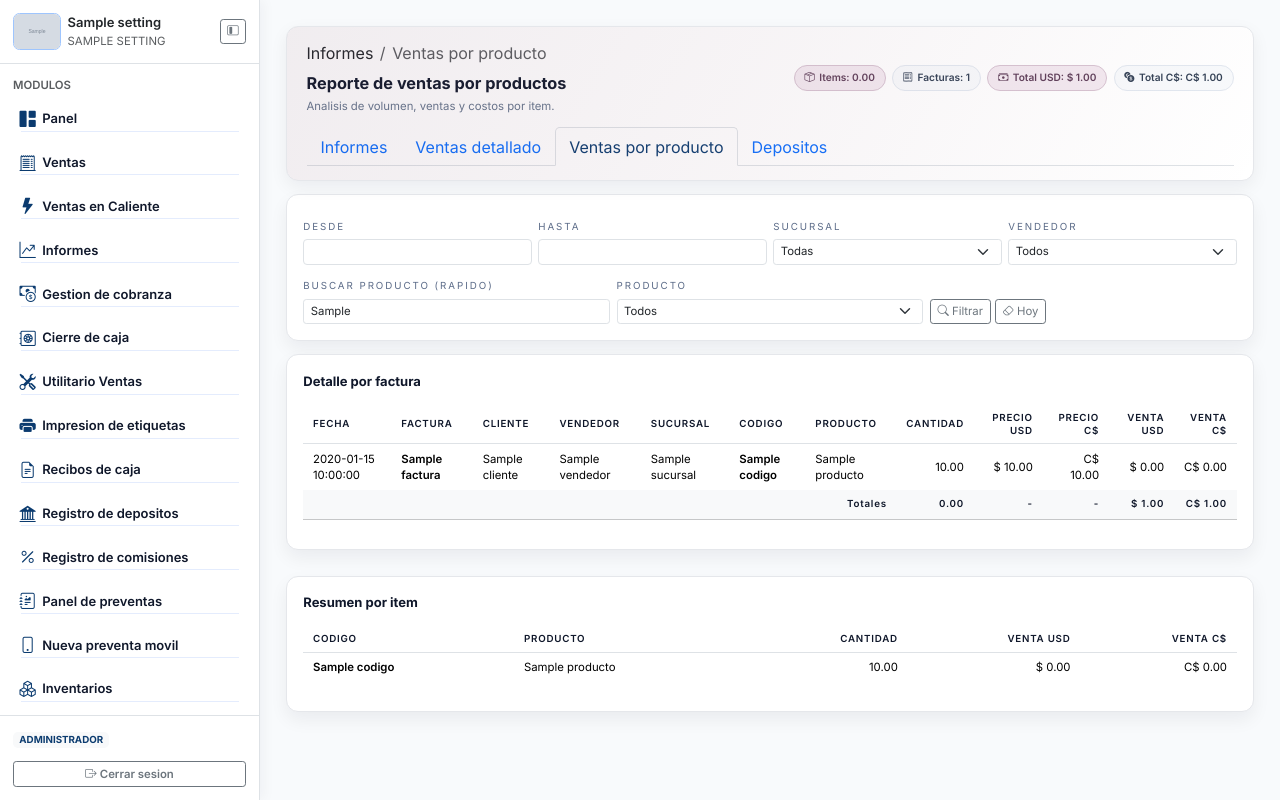
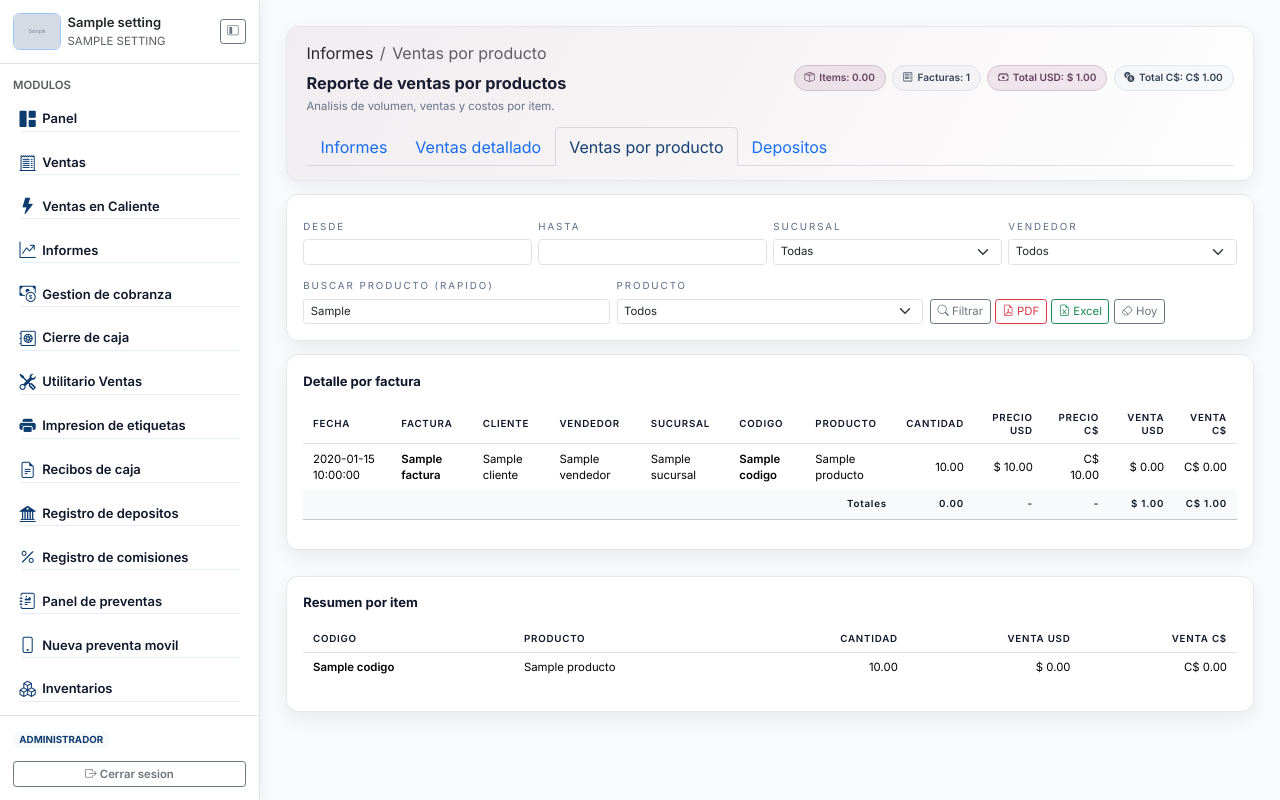
Before and after one commit to StoreOrange/hollypacas, a FastAPI app: template backend/app/templates/report_sales_products.html in a window 1280 px wide. Run offline with FastAPI, Linux system fonts and the light colour scheme; the template is opened without the code that fills it: most values are stand-ins (such as "Sample title", 1, 10 or a date in 2020); grey boxes marked "Sample" are stand-in pictures; some libraries are stand-ins or nearby versions.

Commit message:
feat: add pdf and excel export buttons in sales products report

```diff
--- a/backend/app/templates/report_sales_products.html
+++ b/backend/app/templates/report_sales_products.html
@@ -109,6 +109,20 @@
               <i class="bi bi-search"></i>
               Filtrar
             </button>
+            <a
+              class="btn btn-outline-danger btn-sm"
+              href="/reports/ventas-productos/export?format=pdf&start_date={{ start_date }}&end_date={{ end_date }}&branch_id={{ selected_branch }}&vendedor_id={{ selected_vendedor }}&producto_id={{ selected_producto }}&producto={{ producto_q or '' }}"
+            >
+              <i class="bi bi-file-earmark-pdf"></i>
+              PDF
+            </a>
+            <a
+              class="btn btn-outline-success btn-sm"
+              href="/reports/ventas-productos/export?format=xlsx&start_date={{ start_date }}&end_date={{ end_date }}&branch_id={{ selected_branch }}&vendedor_id={{ selected_vendedor }}&producto_id={{ selected_producto }}&producto={{ producto_q or '' }}"
+            >
+              <i class="bi bi-file-earmark-excel"></i>
+              Excel
+            </a>
             <a class="btn btn-outline-secondary btn-sm" href="/reports/ventas-productos">
               <i class="bi bi-eraser"></i>
               Hoy
```
